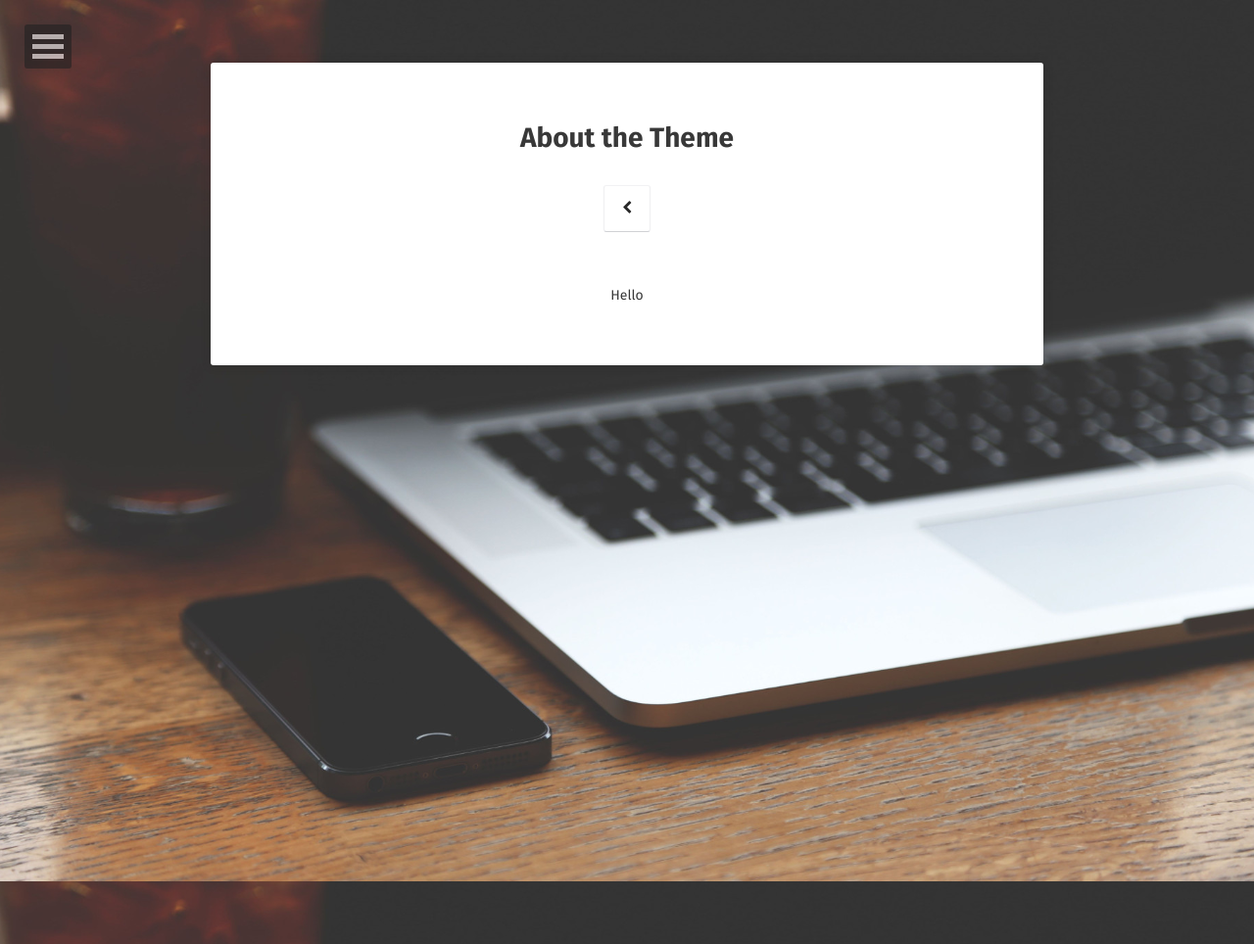
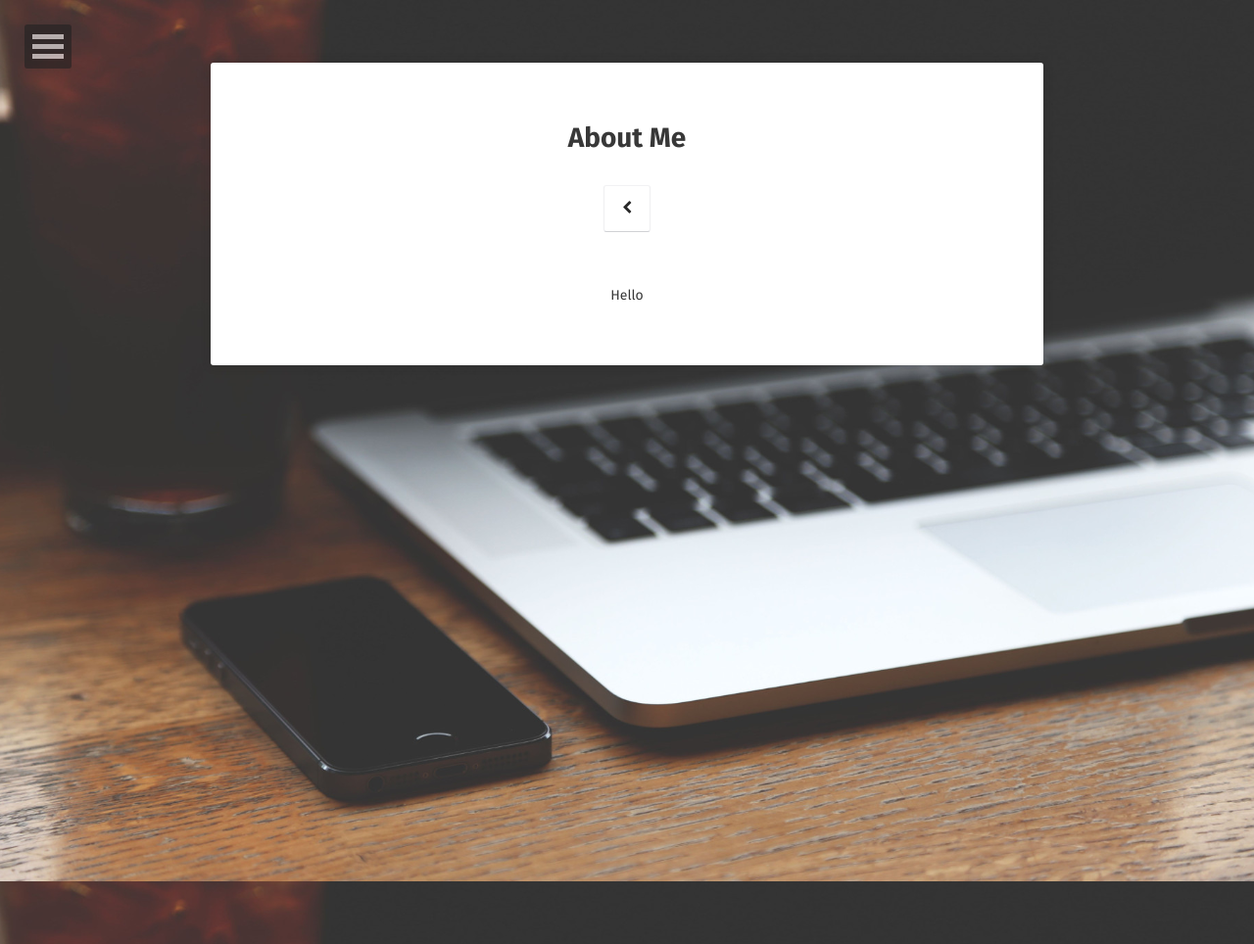
Before and after one commit to ymo13/ymo13.github.io, a Jekyll site: the page built from about/index.md, in a window 1280 px wide. Shown: the whole page at 98% size. Built offline with Jekyll 4.4.1, drawn with Linux system fonts in a browser that asks for light colours; some web fonts are replaced.

Commit message:
update looks

```diff
--- a/_layouts/home.html
+++ b/_layouts/home.html
@@ -35,9 +35,9 @@ layout: compress
                          <a class="btn zoombtn" href="{{ site.url }}/about">
                          About
                          </a>
-                         <a class="btn zoombtn" href="{{ site.url }}/posts">
+                         <!--<a class="btn zoombtn" href="{{ site.url }}/posts">
                          Posts
-                         </a>
+                         </a>-->
                          <a class="btn zoombtn" href="{{ site.url }}/projects">
                          Projects
                          </a>
--- a/about/index.md
+++ b/about/index.md
@@ -1,6 +1,6 @@
 ---
 layout: page
-title: About the Theme
+title: About Me
 tags: [about, Jekyll, theme, moon]
 date: 2016-03-21
 comments: false
```
